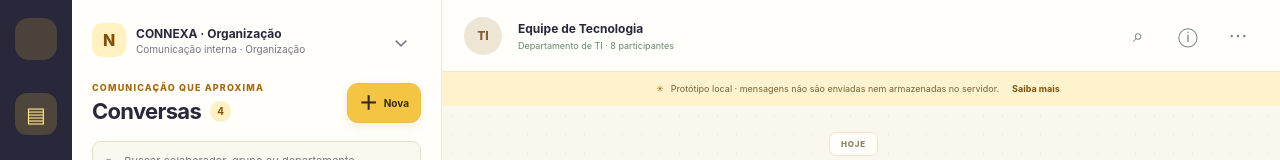
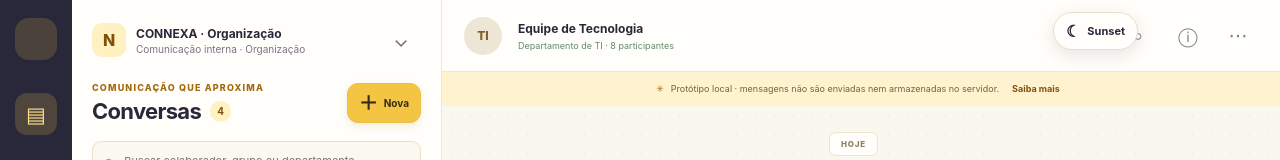
Before and after one commit to jazxzd/BEX, a Next.js app: page / in a window 1280 px wide. Shown: the top 160 px of the page. Built offline with nearby package versions, Linux system fonts and the light colour scheme.

Commit message:
Reconstrução CONNEXA3: importar src/components/theme-toggle.tsx

```diff
--- /dev/null
+++ b/src/components/theme-toggle.tsx
@@ -0,0 +1,59 @@
+"use client";
+
+import { useEffect, useState } from "react";
+
+type Theme = "sunshine" | "sunset";
+
+function applyTheme(theme: Theme) {
+  document.documentElement.dataset.theme = theme;
+  document.documentElement.style.colorScheme = theme === "sunset" ? "dark" : "light";
+
+  try {
+    window.localStorage.setItem("connexa-theme", theme);
+  } catch {
+    // The theme remains active for the current page when storage is unavailable.
+  }
+
+  const themeColor = document.querySelector<HTMLMetaElement>('meta[name="theme-color"]');
+  if (themeColor) themeColor.content = theme === "sunset" ? "#17100F" : "#F8F5EB";
+}
+
+export function ThemeToggle() {
+  const [theme, setTheme] = useState<Theme>("sunshine");
+
+  useEffect(() => {
+    const saved = document.documentElement.dataset.theme === "sunset" ? "sunset" : "sunshine";
+    setTheme(saved);
+
+    function syncTheme(event: StorageEvent) {
+      if (event.key !== "connexa-theme") return;
+      const next: Theme = event.newValue === "sunset" ? "sunset" : "sunshine";
+      document.documentElement.dataset.theme = next;
+      document.documentElement.style.colorScheme = next === "sunset" ? "dark" : "light";
+      setTheme(next);
+    }
+
+    window.addEventListener("storage", syncTheme);
+    return () => window.removeEventListener("storage", syncTheme);
+  }, []);
+
+  const nextTheme: Theme = theme === "sunshine" ? "sunset" : "sunshine";
+  const label = theme === "sunshine" ? "Ativar tema escuro Sunset" : "Ativar tema claro Sunshine";
+
+  return (
+    <button
+      type="button"
+      className="theme-toggle"
+      onClick={() => {
+        applyTheme(nextTheme);
+        setTheme(nextTheme);
+      }}
+      aria-label={label}
+      aria-pressed={theme === "sunset"}
+      title={label}
+    >
+      <span className="theme-toggle-icon" aria-hidden="true">{theme === "sunshine" ? "☾" : "☀"}</span>
+      <span className="theme-toggle-label">{theme === "sunshine" ? "Sunset" : "Sunshine"}</span>
+    </button>
+  );
+}
```
